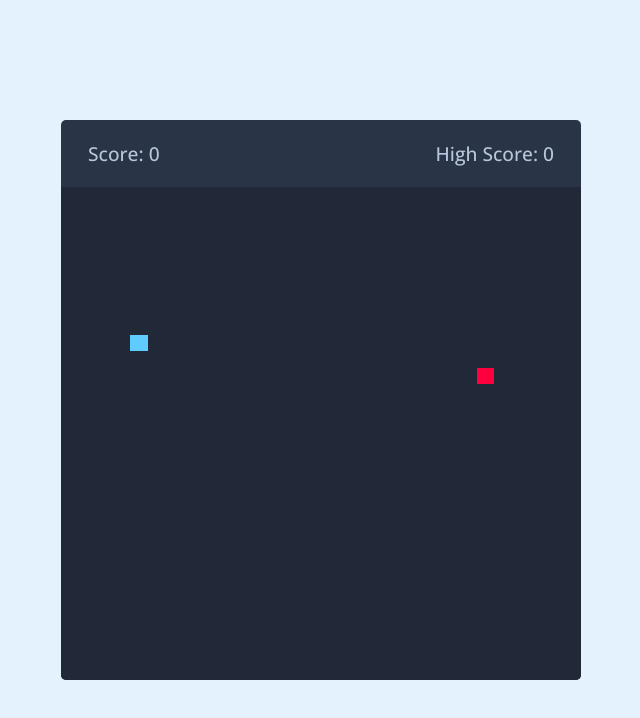
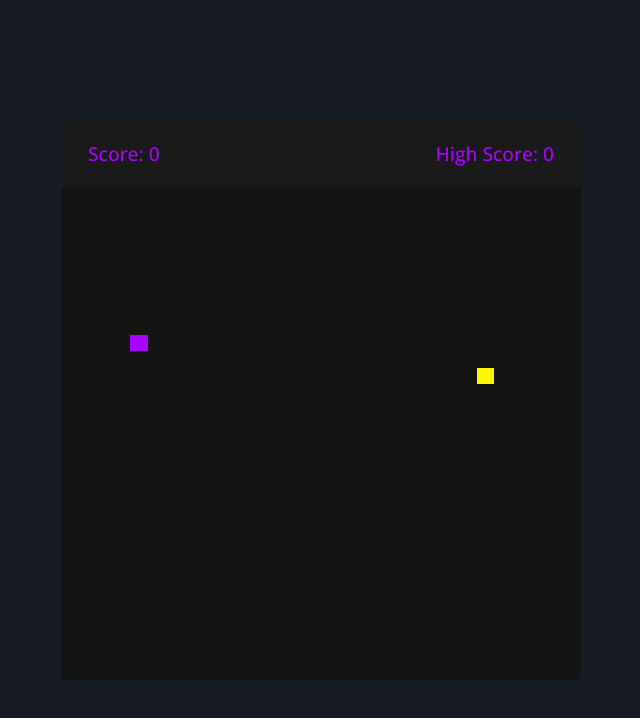
Before and after one commit to Ryan-Wes/jogoDaCobrinha-JS, a plain HTML site: page index.html in a window 1280 px wide. Shown: the whole page, without its empty margins (319-959 px from the left). Drawn offline with nearby package versions, Linux system fonts and the light colour scheme.

Commit message:
Add files via upload

```diff
--- a/src/css/style.css
+++ b/src/css/style.css
@@ -3,7 +3,7 @@ body {
     align-items: center;
     justify-content: center;
     min-height: 100vh;
-    background: #e3f2fd;
+    background: #171b26;
 }
 
 .wrapper {
@@ -13,11 +13,11 @@ body {
     overflow: hidden;
     flex-direction: column;
     border-radius: 5px;
-    background: #293447;
+    background: #1a1a1a;
 }
 
 .game-details {
-    color: #b8c6dc;
+    color: #aa00ff;
     font-size: 1.2rem;
     font-weight: 500;
     padding: 20px 27px;
@@ -30,15 +30,16 @@ body {
     height: 100%;
     display: grid;
     grid-template: repeat(30, 1fr) / repeat(30, 1fr);
-    background-color: #212837;
+    background-color: #141414;
+
 }
 
 .play-board .food {
-    background-color: #ff003d;
+    background-color: #fff700;
 }
 
 .play-board .head {
-    background: #60cbff;
+    background: #aa00ff;
 }
 
 .controls {
```
